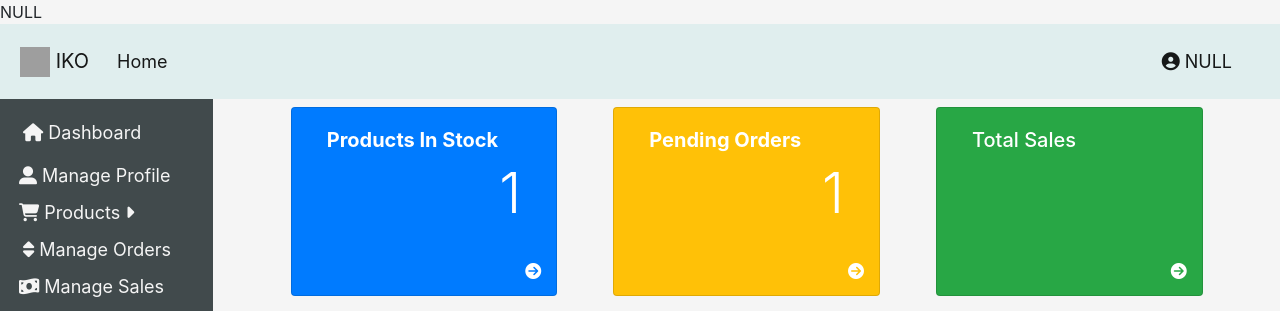
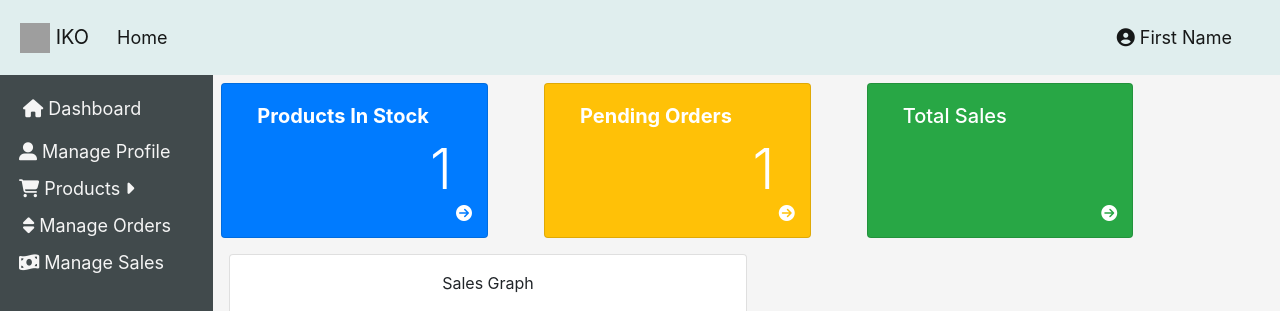
Before and after one commit to irungudeveloper/iko-project, a PHP site: page /admin/dashboard.php in a window 1280 px wide. Shown: the top 311 px of the page. Run offline with PHP 8.4, Linux system fonts and the light colour scheme; data that the repository does not hold is empty; some libraries are stand-ins or nearby versions; grey boxes are pictures that could not be loaded.

Commit message:
Session Update

```diff
--- a/admin/dashboard.php
+++ b/admin/dashboard.php
@@ -1,3 +1,13 @@
+
+<style>
+
+	.card-height
+	{
+		height: 155px !important;
+	}
+
+</style>
+
 <?php
 
 	require_once('../config/product_class.php');
@@ -16,9 +26,9 @@
 
 	<div class="col-md-10 col-sm-12">
 
-			<div class="row justify-content-center">
+			<div class="row">
 
-				<div class="card col-md-3 bg-primary m-2">
+				<div class="card col-md-3 bg-primary m-2 card-height">
 					<div class="card-body">
 						<h5 class="text-white font-weight-bold ">Products In Stock</h5>
 						<p class="text-white float-right display-4"><?php echo $product_count ?></p>
@@ -28,7 +38,7 @@
 
 				</div>
 
-				<div class="card col-md-3 bg-warning m-2 ml-5">
+				<div class="card col-md-3 bg-warning m-2 ml-5 card-height">
 					<div class="card-body">
 						<h5 class="text-white font-weight-bold">Pending Orders</h5>
 						<p class="text-white float-right display-4"><?php echo $order_count ?></p>
@@ -38,7 +48,7 @@
 
 				</div>
 
-				<div class="card col-md-3 bg-success m-2 ml-5">
+				<div class="card col-md-3 bg-success m-2 ml-5 card-height">
 					<div class="card-body">
 						<h5 class="text-white">Total Sales</h5>
 						<p></p>
--- a/admin/layout/navbar.php
+++ b/admin/layout/navbar.php
@@ -45,7 +45,7 @@
     <ul class="navbar-nav ml-auto">
 
       <li class="nav-item active mr-md-4">
-        <a class="nav-link" href="#"><i class="fas fa-user-circle"></i> <?php var_dump($_SESSION['name']) ?></a>
+        <a class="nav-link" href="#"><i class="fas fa-user-circle"></i> First Name</a>
       </li>
 
     </ul>
--- a/layout/header.php
+++ b/layout/header.php
@@ -7,8 +7,6 @@
 	}
 
 </style>
-
-<?php require_once('session.php') ?>
 
 <!DOCTYPE html>
 <html>
--- a/session.php
+++ b/session.php
@@ -5,42 +5,41 @@
 	session_start();
 	$_SESSION['name'] = null;
 
+	// $login = new User;
 
-	$login = new User;
+	// if (isset($_POST['submit']))
+	// {
+	// 	$email = $_POST['email'];
+	// 	$password = $_POST['password'];
 
-	if (isset($_POST['submit']))
-	{
-		$email = $_POST['email'];
-		$password = $_POST['password'];
+	// 	try
+	// 	{
 
-		try
-		{
+	// 		$response = $login->userLogin($email,$password);
 
-			$response = $login->userLogin($email,$password);
+	// 		// $type = $login->getUserInfo($response);
 
-			$type = $login->getUserInfo($response);
+	// 		// foreach ($type as $user_info)
+	// 		// {
+	// 		// 	$_SESSION['name'] = $user_info->fname;
 
-			foreach ($type as $user_info)
-			{
-				$_SESSION['name'] = $user_info->fname;
+	// 		// 	if ($user_info->type_id == 1)
+	// 		// 	{
 
-				if ($user_info->type_id == 1)
-				{
+	// 		// 		header('Location:admin/dashboard.php');
+	// 		// 	}else
+	// 		// 	{
+	// 		// 		header('Location:index.php');
+	// 		// 	}
+	// 		}
 
-					header('Location:admin/dashboard.php');
-				}else
-				{
-					header('Location:index.php');
-				}
-			}
+	// 	}
+	// 	catch (Exception $e)
+	// 	{
+	// 		return false;
+	// 	}
+	// }
 
-		}
-		catch (Exception $e)
-		{
-			return false;
-		}
-	}
-
-	var_dump($_SESSION['name']);
+	// var_dump($_SESSION['name']);
 
  ?>
```
Also changed, not shown: login.php (+15 -2 lines).
